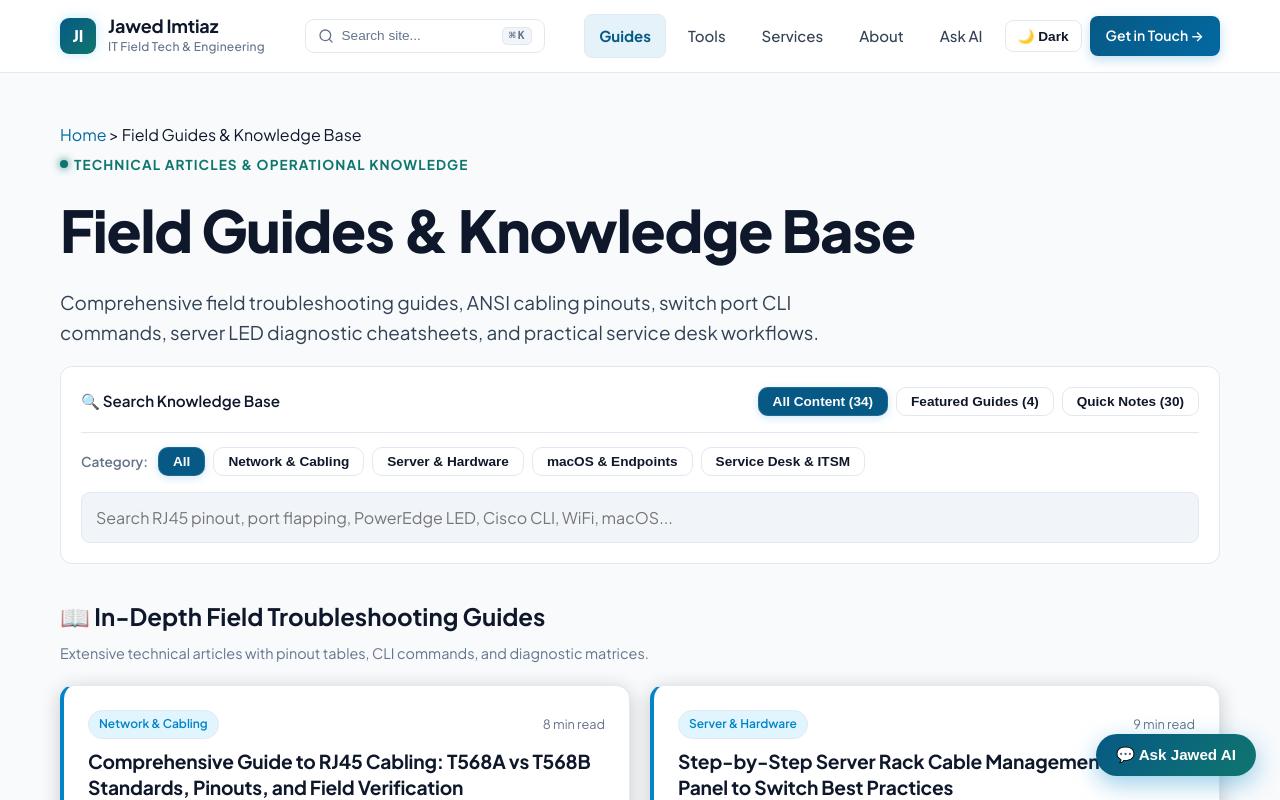
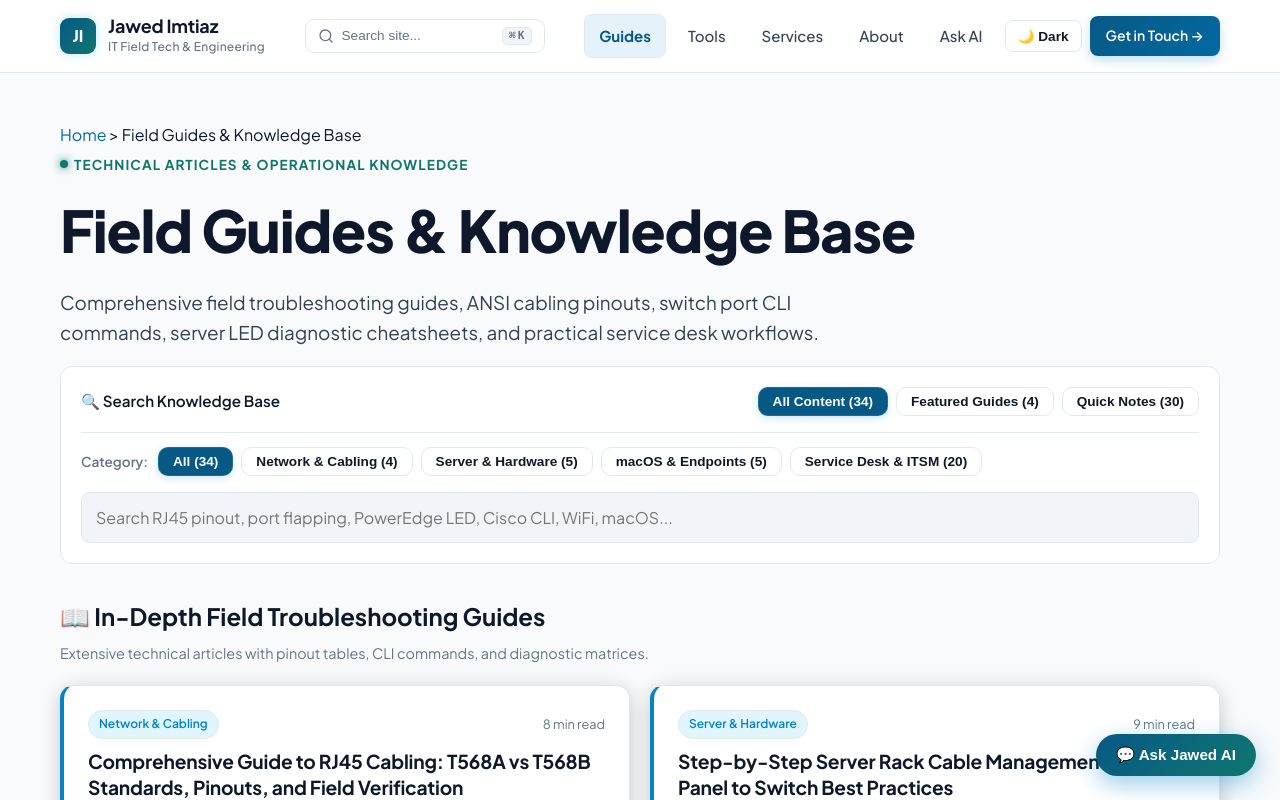
Before and after one commit to jawedimtiaz/jawed-website, a React (Vite) app: page /notes in a window 1280 px wide. Shown: the top 800 px of the page. Built offline with nearby package versions, Linux system fonts and the light colour scheme.

Commit message:
refactor: centralize category logic in utility
Extract category definitions and detection logic into a new helper module to streamline category management across guides and notes.

```diff
--- a/src/data/fieldGuidesData.ts
+++ b/src/data/fieldGuidesData.ts
@@ -1,8 +1,11 @@
+import { determineCategory } from '../utils/categoryHelper';
+export { determineCategory };
+
 export interface FieldGuide {
   slug: string;
   title: string;
   description: string;
-  category: string;
+  category?: string;
   readTime: string;
   publishedDate: string;
   updatedDate?: string;
--- a/src/pages/FieldGuideDetailPage.tsx
+++ b/src/pages/FieldGuideDetailPage.tsx
@@ -1,6 +1,6 @@
 import React, { useState } from 'react';
 import { useParams, Link, Navigate } from 'react-router-dom';
-import { FIELD_GUIDES, FieldGuide } from '../data/fieldGuidesData';
+import { FIELD_GUIDES, FieldGuide, determineCategory } from '../data/fieldGuidesData';
 import { AdUnitPlaceholder } from '../components/AdUnitPlaceholder';
 import { SeoHead } from '../components/SeoHead';
 import { Image } from '../components/Image';
@@ -63,7 +63,7 @@ export const FieldGuideDetailPage: React.FC = () => {
         <header style={{ marginBottom: '32px' }}>
           <div style={{ display: 'flex', gap: '12px', alignItems: 'center', marginBottom: '12px', flexWrap: 'wrap' }}>
             <span className="badge" style={{ background: 'rgba(56, 189, 248, 0.15)', color: 'var(--accent)', fontWeight: 600 }}>
-              {guide.category}
+              {guide.category || determineCategory(guide)}
             </span>
             <span style={{ fontSize: '0.85rem', color: 'var(--muted)' }}>•</span>
             <span style={{ fontSize: '0.85rem', color: 'var(--muted)' }}>{guide.readTime}</span>
--- a/src/pages/NotesListPage.tsx
+++ b/src/pages/NotesListPage.tsx
@@ -1,18 +1,11 @@
-import React, { useState } from 'react';
+import React, { useState, useMemo } from 'react';
 import { Link } from 'react-router-dom';
 import notesData from '../data/notesData.json';
 import { FIELD_GUIDES } from '../data/fieldGuidesData';
 import { AdUnitPlaceholder } from '../components/AdUnitPlaceholder';
+import { CATEGORIES, type NoteCategory, determineCategory } from '../utils/categoryHelper';
 
-export const CATEGORIES = [
-  'All',
-  'Network & Cabling',
-  'Server & Hardware',
-  'macOS & Endpoints',
-  'Service Desk & ITSM',
-] as const;
-
-export type NoteCategory = typeof CATEGORIES[number];
+export { CATEGORIES, type NoteCategory };
 
 interface NoteItem {
   slug: string;
@@ -22,23 +15,6 @@ interface NoteItem {
   content?: string;
 }
 
-const NOTE_CATEGORY_FALLBACK: Record<string, string> = {
-  'network-connectivity-first-response-checklist': 'Network & Cabling',
-  'networking-layer-by-layer-diagnostic-framework': 'Network & Cabling',
-  'interactive-tools-ai-assisted-experiences-architecture': 'Server & Hardware',
-  'scoping-it-issues-user-device-service': 'Server & Hardware',
-  'small-it-automation-starting-point': 'Server & Hardware',
-  'apple-device-management-enrollment-models': 'macOS & Endpoints',
-  'apple-macos-first-response-checklist': 'macOS & Endpoints',
-  'windows-first-response-troubleshooting-checklist': 'macOS & Endpoints',
-  'device-provisioning-handoff-checklist': 'macOS & Endpoints',
-  'microsoft-sign-in-troubleshooting-guide': 'macOS & Endpoints',
-};
-
-const getNoteCategory = (note: NoteItem): string => {
-  return note.category || NOTE_CATEGORY_FALLBACK[note.slug] || 'Service Desk & ITSM';
-};
-
 export const NotesListPage: React.FC = () => {
   const [searchTerm, setSearchTerm] = useState('');
   const [activeTab, setActiveTab] = useState<'all' | 'field-guides' | 'notes'>('all');
@@ -46,27 +22,66 @@ export const NotesListPage: React.FC = () => {
 
   const q = searchTerm.toLowerCase();
 
-  const filteredGuides = FIELD_GUIDES.filter(g => {
+  // Pre-resolve categories using auto-categorization rules
+  const guidesWithCategory = useMemo(() => {
+    return FIELD_GUIDES.map(guide => ({
+      ...guide,
+      resolvedCategory: determineCategory(guide),
+    }));
+  }, []);
+
+  const notesWithCategory = useMemo(() => {
+    return (notesData as NoteItem[]).map(note => ({
+      ...note,
+      resolvedCategory: determineCategory(note),
+    }));
+  }, []);
+
+  // Dynamic Category Counts computed automatically across current data
+  const categoryCounts = useMemo(() => {
+    const counts: Record<NoteCategory, number> = {
+      'All': guidesWithCategory.length + notesWithCategory.length,
+      'Network & Cabling': 0,
+      'Server & Hardware': 0,
+      'macOS & Endpoints': 0,
+      'Service Desk & ITSM': 0,
+    };
+
+    guidesWithCategory.forEach(g => {
+      counts[g.resolvedCategory] = (counts[g.resolvedCategory] || 0) + 1;
+    });
+
+    notesWithCategory.forEach(n => {
+      counts[n.resolvedCategory] = (counts[n.resolvedCategory] || 0) + 1;
+    });
+
+    return counts;
+  }, [guidesWithCategory, notesWithCategory]);
+
+  const filteredGuides = useMemo(() => {
+    return guidesWithCategory.filter(g => {
       const matchesSearch = !q || (
         g.title.toLowerCase().includes(q) ||
         g.description.toLowerCase().includes(q) ||
-      g.category.toLowerCase().includes(q) ||
+        g.resolvedCategory.toLowerCase().includes(q) ||
         g.keywords.some(k => k.toLowerCase().includes(q))
       );
-    const matchesCategory = activeCategory === 'All' || g.category === activeCategory;
+      const matchesCategory = activeCategory === 'All' || g.resolvedCategory === activeCategory;
       return matchesSearch && matchesCategory;
     });
+  }, [guidesWithCategory, q, activeCategory]);
 
-  const filteredNotes = (notesData as NoteItem[]).filter(note => {
-    const category = getNoteCategory(note);
+  const filteredNotes = useMemo(() => {
+    return notesWithCategory.filter(note => {
       const matchesSearch = !q || (
         note.title.toLowerCase().includes(q) ||
         note.description.toLowerCase().includes(q) ||
-      category.toLowerCase().includes(q)
+        note.resolvedCategory.toLowerCase().includes(q)
       );
-    const matchesCategory = activeCategory === 'All' || category === activeCategory;
+      const matchesCategory = activeCategory === 'All' || note.resolvedCategory === activeCategory;
       return matchesSearch && matchesCategory;
     });
+  }, [notesWithCategory, q, activeCategory]);
 
   const totalFilteredCount = filteredGuides.length + filteredNotes.length;
 
@@ -135,7 +150,7 @@ export const NotesListPage: React.FC = () => {
                 onClick={() => setActiveCategory(category)}
                 style={{ padding: '6px 14px', fontSize: '0.85rem' }}
               >
-                {category}
+                {category} ({categoryCounts[category]})
               </button>
             ))}
           </div>
@@ -182,7 +197,7 @@ export const NotesListPage: React.FC = () => {
                 <div>
                   <div style={{ display: 'flex', justifyContent: 'space-between', alignItems: 'center', marginBottom: '10px' }}>
                     <span className="badge" style={{ fontSize: '0.75rem', background: 'rgba(56, 189, 248, 0.15)', color: 'var(--accent)' }}>
-                      {guide.category}
+                      {guide.resolvedCategory}
                     </span>
                     <span style={{ fontSize: '0.8rem', color: 'var(--muted)' }}>{guide.readTime}</span>
                   </div>
@@ -229,7 +244,7 @@ export const NotesListPage: React.FC = () => {
 
           <div className="card-grid">
             {filteredNotes.map(note => {
-              const cat = getNoteCategory(note);
+              const cat = note.resolvedCategory;
               return (
                 <article key={note.slug} className="card" style={{ display: 'flex', flexDirection: 'column', justifyContent: 'space-between' }}>
                   <div>
--- /dev/null
+++ b/src/utils/categoryHelper.ts
@@ -0,0 +1,120 @@
+export const CATEGORIES = [
+  'All',
+  'Network & Cabling',
+  'Server & Hardware',
+  'macOS & Endpoints',
+  'Service Desk & ITSM',
+] as const;
+
+export type NoteCategory = typeof CATEGORIES[number];
+export type BaseCategory = Exclude<NoteCategory, 'All'>;
+
+const NETWORK_KEYWORDS = [
+  'rj45',
+  'cabling',
+  'switch',
+  'vlan',
+  'cisco',
+  'port',
+  'osi',
+  'sfp',
+  'transceiver',
+  'fiber',
+  'flapping',
+  'subnet',
+  'ethernet',
+  'router',
+  'wi-fi',
+  'wifi',
+  'dns',
+  'dhcp',
+  'ping',
+  'traceroute',
+];
+
+const SERVER_KEYWORDS = [
+  'server',
+  'poweredge',
+  'proliant',
+  'idrac',
+  'ilo',
+  'rack',
+  'led',
+  'pdu',
+  'btu',
+  'hardware',
+  'amber',
+  'motherboard',
+  'dimm',
+  'raid',
+  'hvac',
+  'ups',
+];
+
+const ENDPOINT_KEYWORDS = [
+  'macos',
+  'apple',
+  'jamf',
+  'mdm',
+  'windows',
+  'bitlocker',
+  'entra',
+  'laptop',
+  'endpoint',
+  'm365',
+  'macbook',
+  'intune',
+  'provisioning',
+  'workstation',
+];
+
+/**
+ * Determines the category of a guide or note.
+ * If an explicit category is set and valid, it is preserved.
+ * If category is missing, empty, or 'auto', it auto-detects based on keywords
+ * in title, description, keywords array, slug, and content.
+ * Defaults to 'Service Desk & ITSM'.
+ */
+export function determineCategory(item: {
+  category?: string | null;
+  title?: string;
+  description?: string;
+  keywords?: string[];
+  content?: string;
+  slug?: string;
+}): BaseCategory {
+  if (item.category && item.category.trim() !== '' && item.category.toLowerCase() !== 'auto') {
+    const trimmed = item.category.trim();
+    if (CATEGORIES.includes(trimmed as any) && trimmed !== 'All') {
+      return trimmed as BaseCategory;
+    }
+  }
+
+  const textToScan = [
+    item.title || '',
+    item.description || '',
+    (item.keywords || []).join(' '),
+    item.slug ? item.slug.replace(/[-_]/g, ' ') : '',
+    item.content ? item.content.slice(0, 1000) : '',
+  ]
+    .join(' ')
+    .toLowerCase();
+
+  // 1. Network & Cabling
+  if (NETWORK_KEYWORDS.some(kw => textToScan.includes(kw))) {
+    return 'Network & Cabling';
+  }
+
+  // 2. Server & Hardware
+  if (SERVER_KEYWORDS.some(kw => textToScan.includes(kw))) {
+    return 'Server & Hardware';
+  }
+
+  // 3. macOS & Endpoints
+  if (ENDPOINT_KEYWORDS.some(kw => textToScan.includes(kw))) {
+    return 'macOS & Endpoints';
+  }
+
+  // 4. Fallback: Service Desk & ITSM
+  return 'Service Desk & ITSM';
+}
```
Lines whose indentation alone changed are shown as unchanged.
